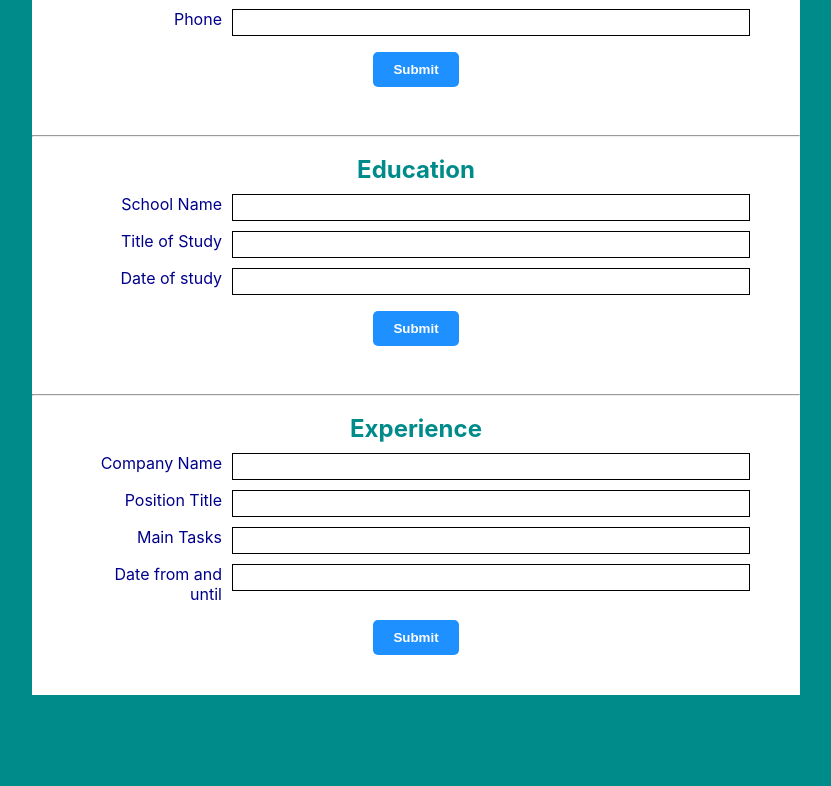
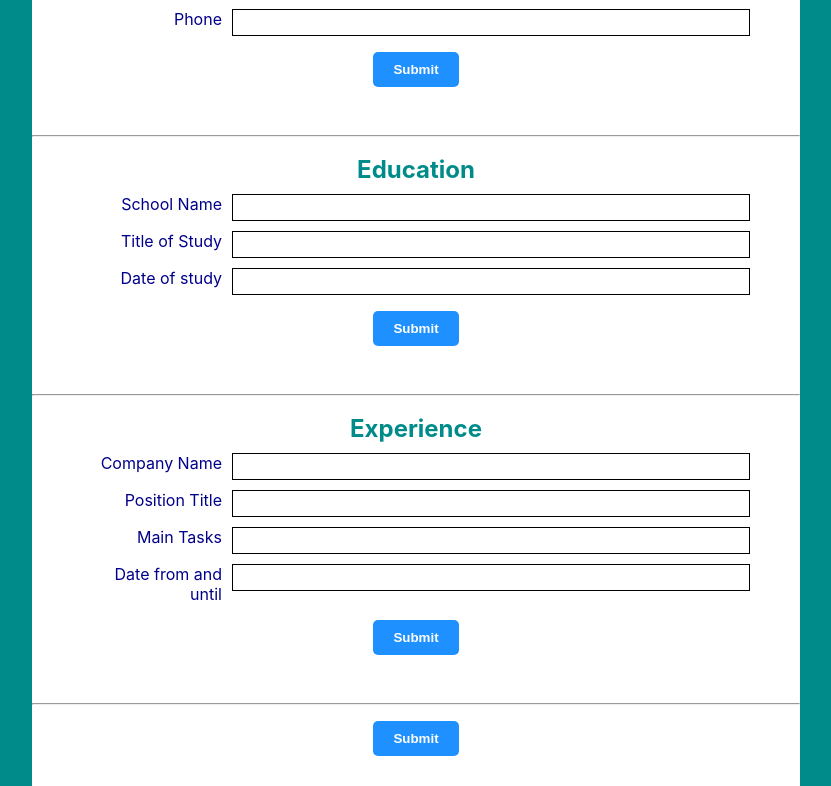
Before and after one commit to SonDo580/CV-application, a React (Create React App) app: page / in a window 1280 px wide. Shown: the part 191-977 px from the top of the page, without its empty margins (224-1055 px from the left). Before the commit the page ends 886 px from the top, so only its background shows below. Built offline with nearby package versions, Linux system fonts and the light colour scheme.

Commit message:
Add submit button (Edit or Submit)

```diff
--- a/src/App.js
+++ b/src/App.js
@@ -22,6 +22,10 @@ class App extends Component {
         <Education editMode={this.state.editMode} />
         <hr />
         <Experience editMode={this.state.editMode} />
+        <hr />
+        <p className="submitButtonContainer">
+          <button>{this.state.editMode ? "Submit" : "Edit"}</button>
+        </p>
       </div>
     );
   }
```
